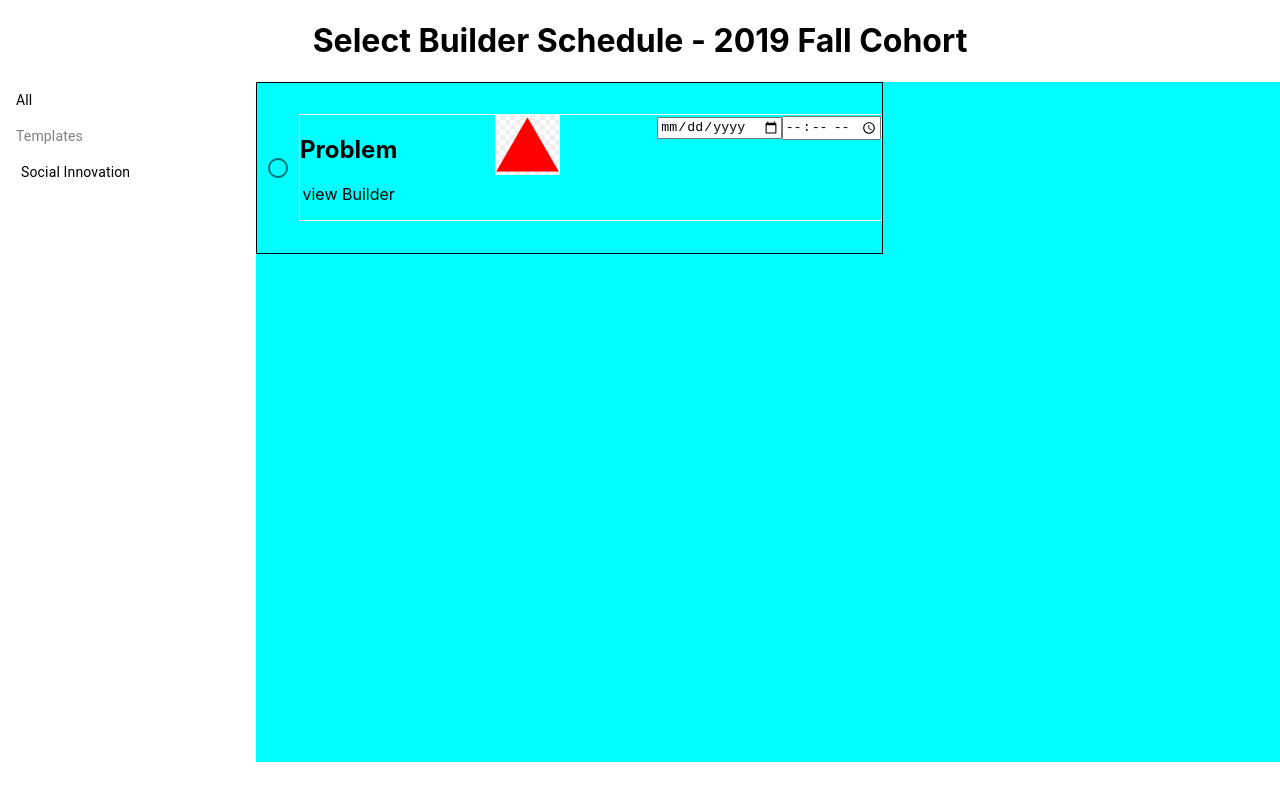
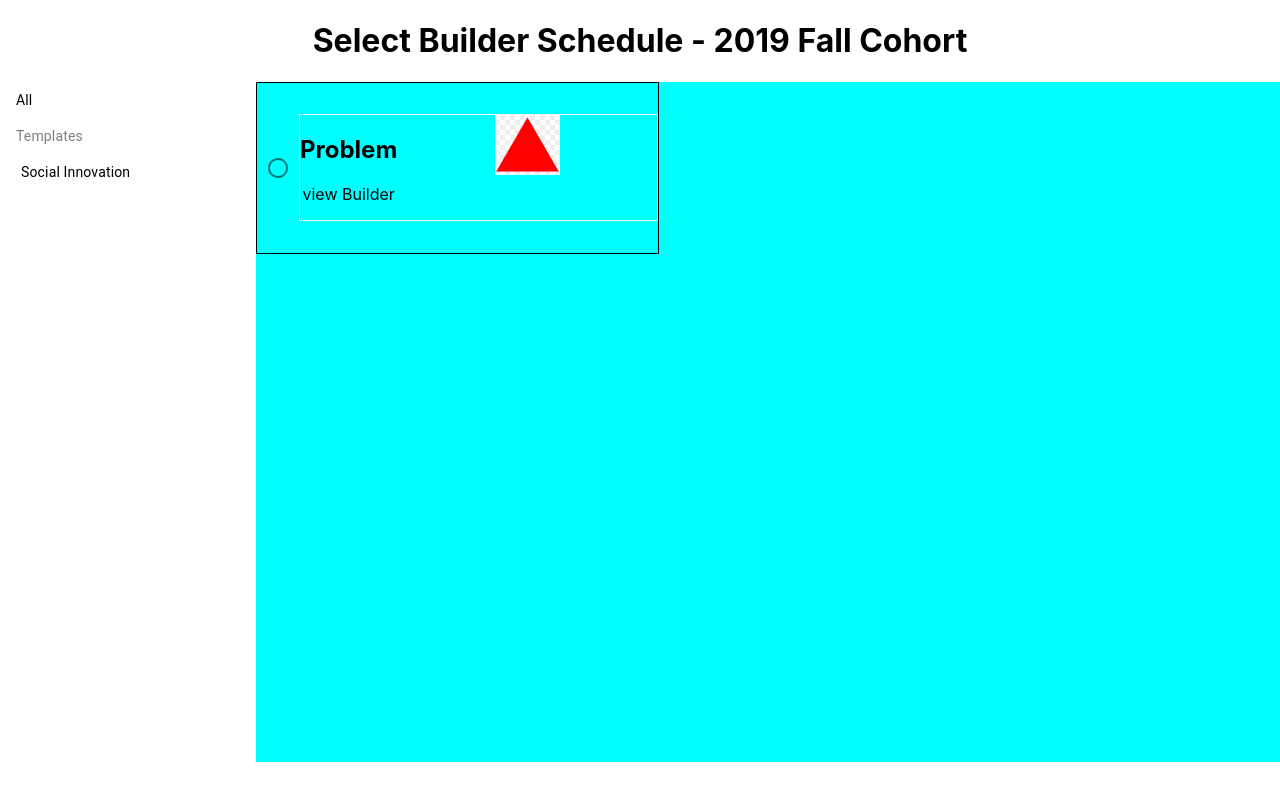
Before and after one commit to CatalinaJL/CodingChallenge-RB, a React (Create React App) app: page / in a window 1280 px wide. Built offline with nearby package versions, Linux system fonts and the light colour scheme.

Commit message:
Feat: conditional rendering of DateHour component

```diff
--- a/src/Components/DateHour.jsx
+++ b/src/Components/DateHour.jsx
@@ -1,8 +1,7 @@
-import React, {useState} from 'react';
+import React from 'react';
 
 
 export const DateHour = () =>{
-    const [showDateHour, setShowDateHour] = useState(false)
     return(
        <div>
            <input type="date" name="" id=""/>
--- a/src/Components/Items-List.jsx
+++ b/src/Components/Items-List.jsx
@@ -1,24 +1,18 @@
 import React, {useState} from 'react';
 import { Radio } from '@material-ui/core';
 import triangle from '../Assets/Triangle.jpg';
+import {DateHour} from './DateHour';
 
-
-const DateHour = () =>{
-    const [showDateHour, setShowDateHour] = useState(false)
-    return(
-       <div>
-           <input type="date" name="" id=""/>
-           <input type="time" name="" id=""/>
-       </div>
-    )
-};
-
-const HandleChange= () =>{
-    console.log('estan seleccionando')
-} ;
 
 
 export const ItemsList = () =>{
+    const [displayDateHour, setDisplayDateHour]= useState(false);
+
+    const HandleChange= () =>{
+        console.log('estan seleccionando');
+        setDisplayDateHour(true);
+    } ;
+
     return(
         <div className="itemsList">
             <div className="containerItem">
@@ -32,7 +26,8 @@ export const ItemsList = () =>{
                         <img src={triangle} alt=""/>
                     </div>
                     <div>
-                        <DateHour/>
+                        {displayDateHour && <DateHour/>}
+                        {!displayDateHour && null}
                     </div>
                 </div>
             </div>
```
